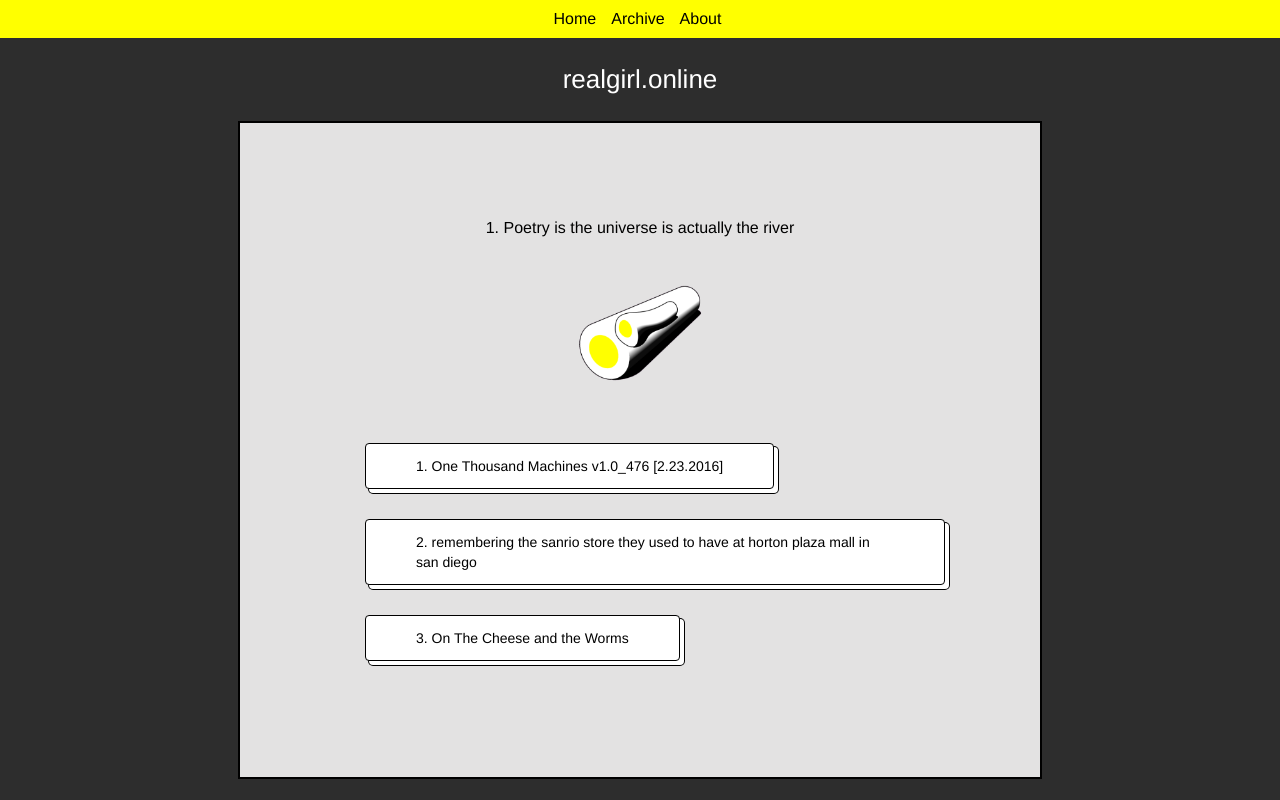
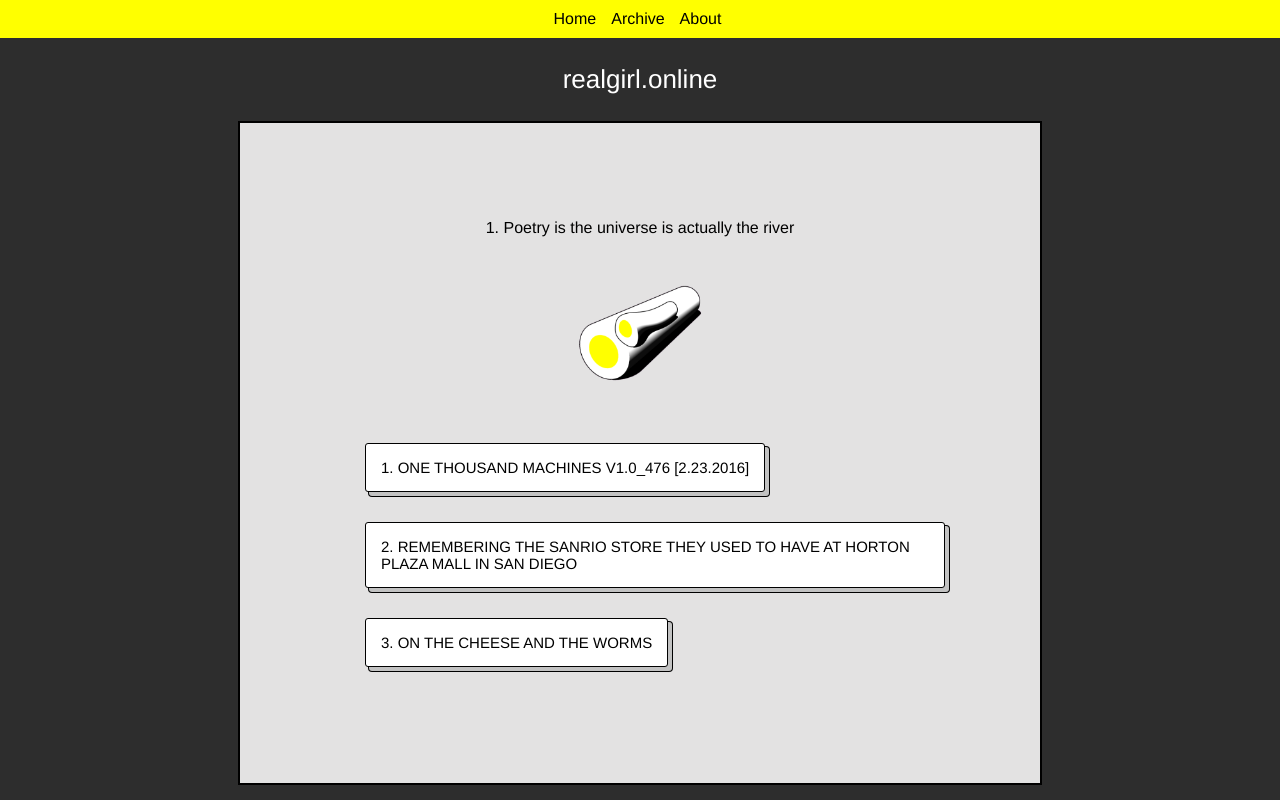
Before and after one commit to abbymachines/realgirl_online, a React (Create React App) app: page / in a window 1280 px wide. Built offline with nearby package versions, Linux system fonts and the light colour scheme.

Commit message:
adjust post button styling

```diff
--- a/src/components/FrontCover.css
+++ b/src/components/FrontCover.css
@@ -41,21 +41,21 @@ p {
     background-color: #ffffff;
     background-image: none;
     border: 1px solid #000;
-    border-radius: 4px;
-    box-shadow: #fff 4px 4px 0 0,#000 4px 4px 0 1px;
-    box-sizing: content-box;
+    border-radius: 3px;
+    box-shadow: #c2c2c2 4px 4px 0 0,#000000 4px 4px 0 1px;
+    box-sizing: border-box;
     color: #000000;
     cursor: pointer;
     display: inline;
     font-family: Helvetica,sans-serif;
-    font-size: 14px;
-    font-weight: 400;
-    line-height: 20px;
+    font-size: 15px;
+    /* font-weight: 0; */
+    line-height: 17px;
     margin: 0 5px 10px 0;
     overflow: clip;
     padding: 12px 40px;
     text-align: left;
-    text-transform: none;
+    text-transform: uppercase;
     touch-action: manipulation;
     user-select: none;
     -webkit-user-select: none;
@@ -74,20 +74,15 @@ p {
   .Post-button:active {
     box-shadow: rgba(0, 0, 0, .125) 0 3px 5px inset;
     outline: 0;
-    /* background-color: purple; */
   }
 
-  /* .Post-button a:active {
-    background-color: none;
-  } */
-
   .Post-button:not([disabled]):active {
-    box-shadow: #fff 2px 2px 0 0, #000 2px 2px 0 1px;
+    box-shadow: #c2c2c2 2px 2px 0 0, #000 2px 2px 0 1px;
     transform: translate(2px, 2px);
   }
 
   @media (min-width: 768px) {
     .Post-button {
-      padding: 12px 50px;
+      padding: 15px 15px;
     }
   }
```
Also changed, not shown: 1 other file (tests, documents, lock files or other folders).
